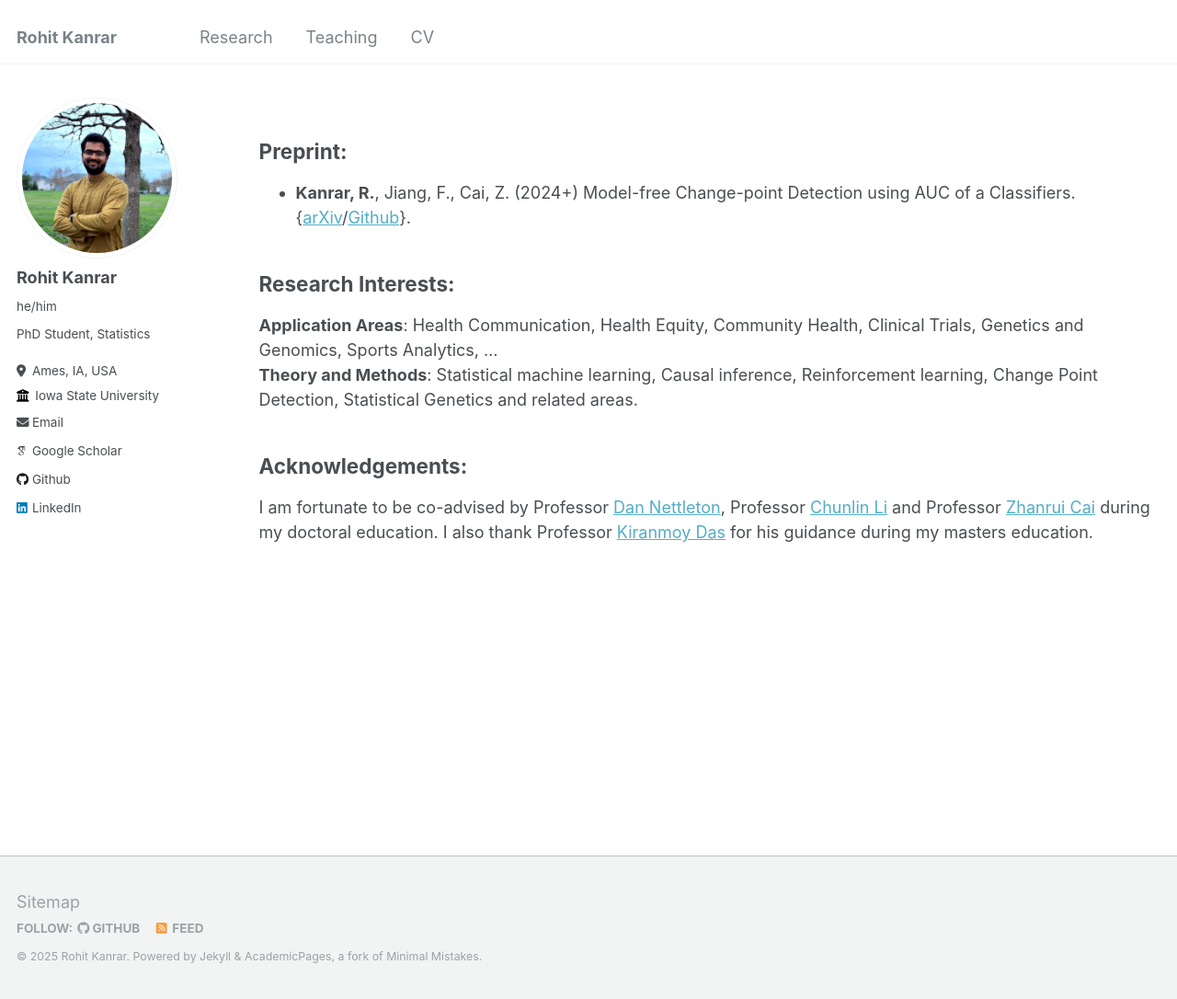
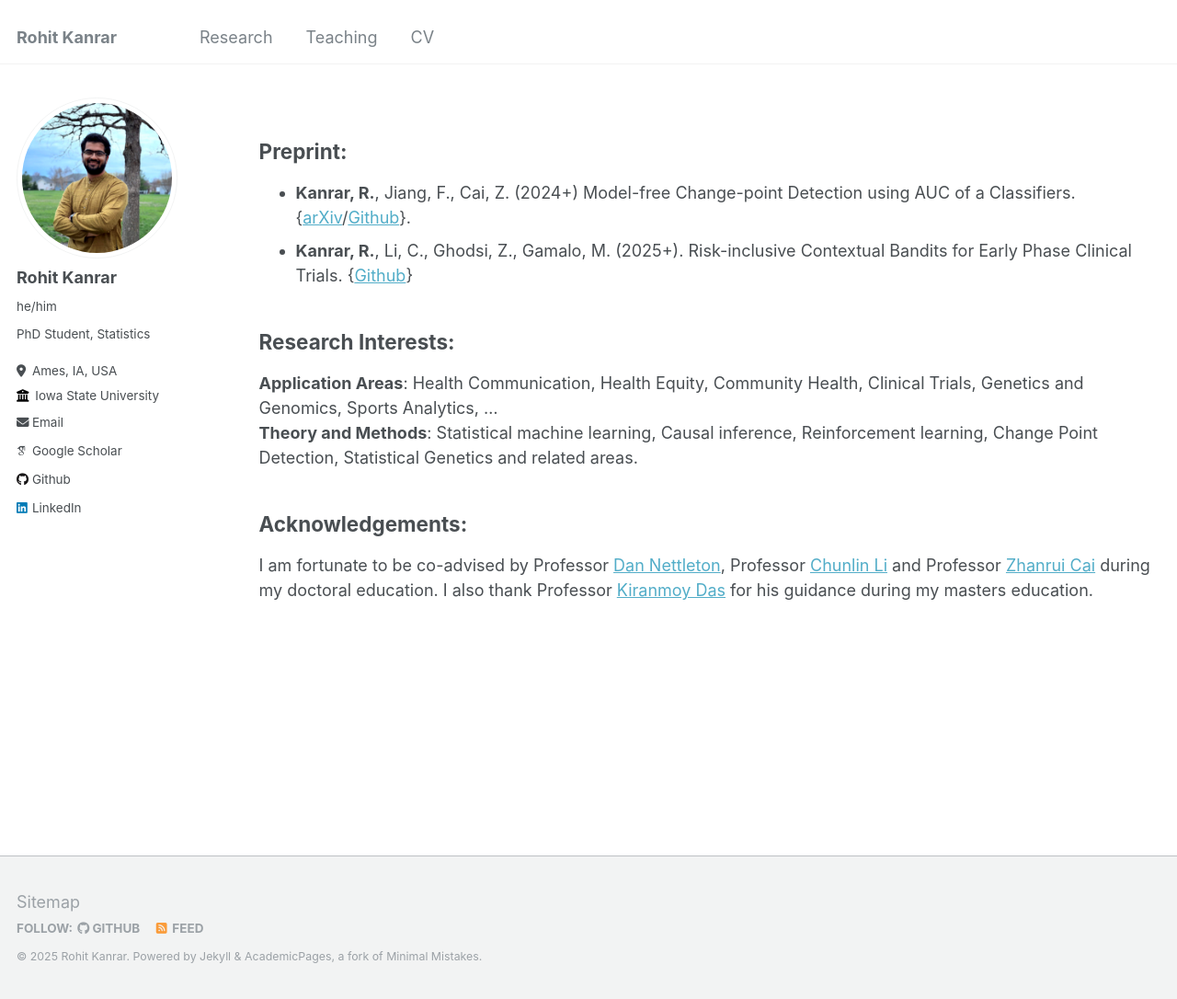
Before and after one commit to rohitkanrar/rohitkanrar.github.io, a Jekyll site: the page built from _pages/publications.md, in a window 1280 px wide and 1086 px high. Shown: the whole window at 92% size. Built offline with Jekyll 4.4.1, drawn with Linux system fonts in a browser that asks for light colours; some web fonts are replaced.

Commit message:
mentioned rits

```diff
--- a/_pages/publications.md
+++ b/_pages/publications.md
@@ -9,6 +9,7 @@ author_profile: true
 ## Preprint:
 
 - **Kanrar, R.**, Jiang, F., Cai, Z. (2024+) Model-free Change-point Detection using AUC of a Classifiers. {[arXiv](https://arxiv.org/abs/2404.06995)/[Github](https://github.com/rohitkanrar/changeAUC)}.
+- **Kanrar, R.**, Li, C., Ghodsi, Z., Gamalo, M. (2025+). Risk-inclusive Contextual Bandits for Early Phase Clinical Trials. {[Github](https://github.com/rohitkanrar/RiTS)}
 
 
 ## Research Interests:
```
